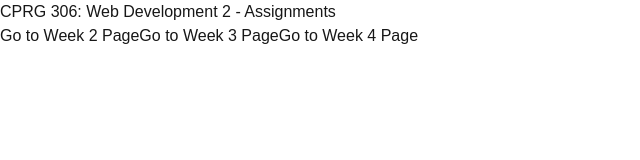
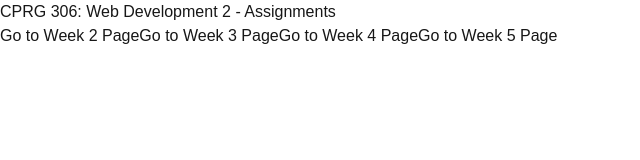
Before and after one commit to NamanKhanna27/cprg306-assignments, a Next.js app: page / in a window 1280 px wide. Shown: the top 160 px of the page, without its empty margins (0-640 px from the left). Built offline with nearby package versions, Linux system fonts and the light colour scheme.

Commit message:
Added week-5 link

```diff
--- a/app/page.js
+++ b/app/page.js
@@ -7,6 +7,7 @@ export default function RootPage() {
       <Link href="/week-2">Go to Week 2 Page</Link>
       <Link href="/week-3">Go to Week 3 Page</Link>
       <Link href="/week-4">Go to Week 4 Page</Link>
+      <Link href="/week-5">Go to Week 5 Page</Link>
     </div>
   );
 }
```
